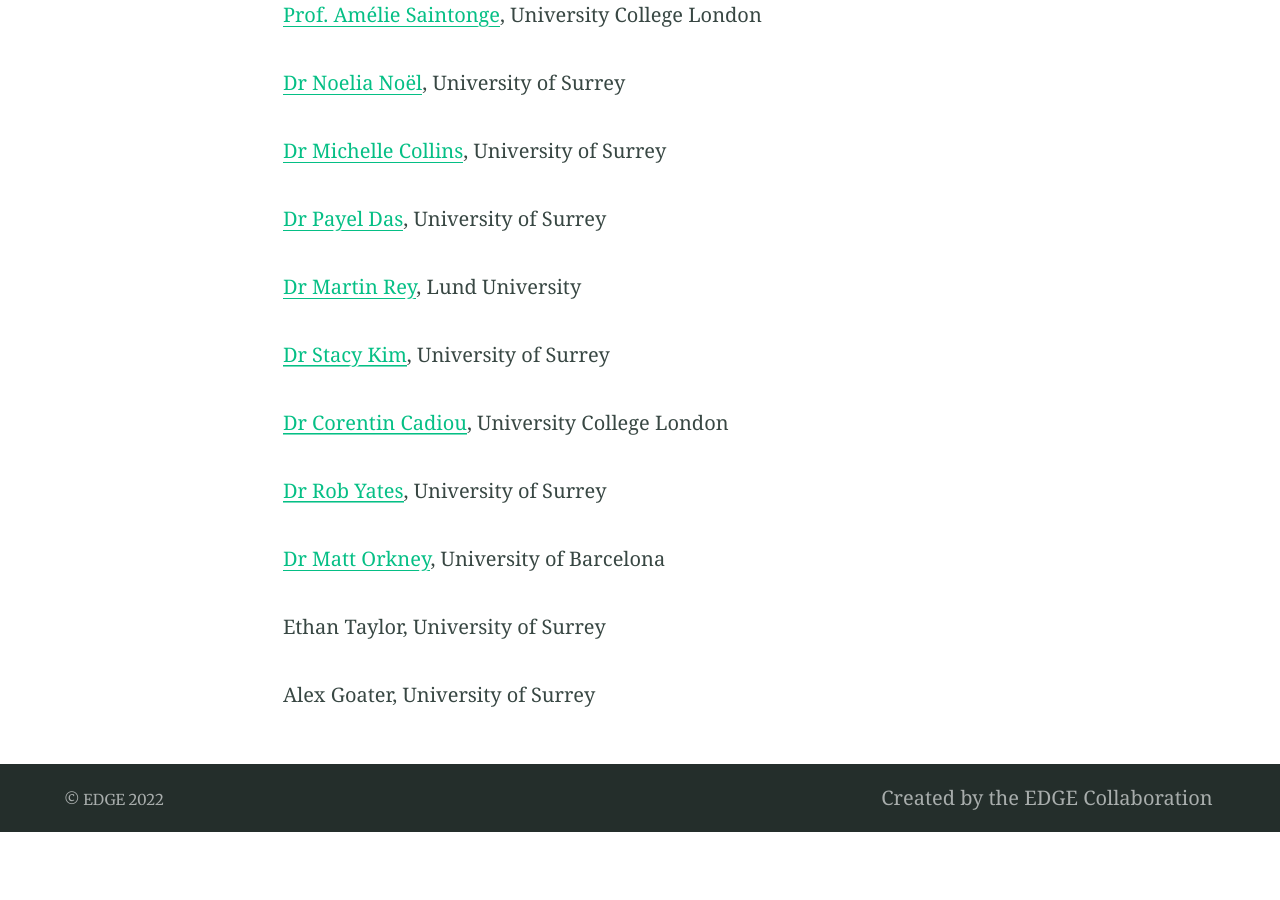
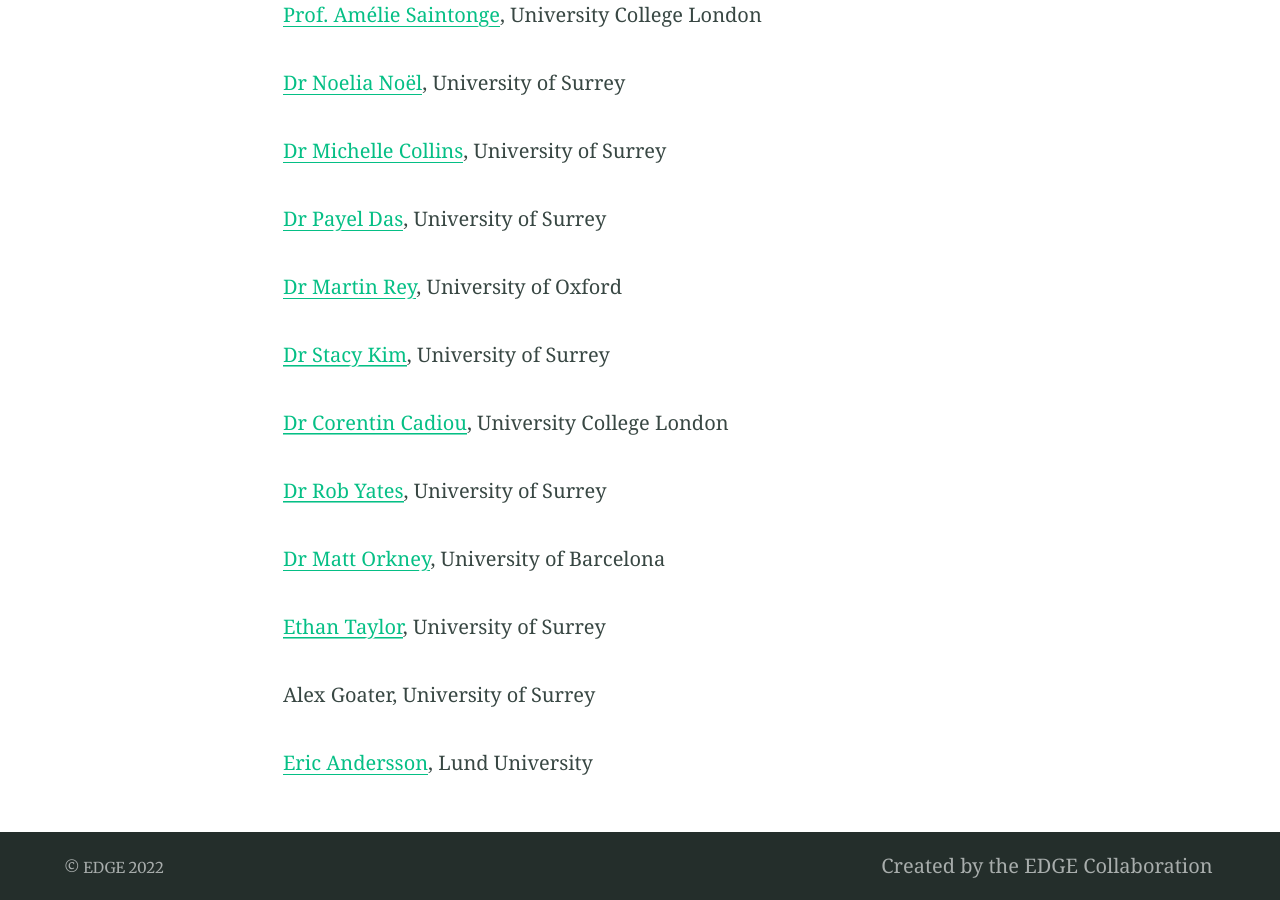
Before and after one commit to edge-simulation/edge-simulation, a Jekyll site: the page built from collaborators.md, in a window 1280 px wide and 900 px high, scrolled down 734 px. Built offline with Jekyll 4.4.1, drawn with Linux system fonts in a browser that asks for light colours; before the commit the page ends 1566 px from its top, so only the background shows below that.

Commit message:
Updated collaborators page and fixed typos on publications list.

```diff
--- a/collaborators.md
+++ b/collaborators.md
@@ -24,7 +24,7 @@ excerpt: "Meet the team."
 
 <a href="https://drpayeldas.com/">Dr Payel Das</a>, University of Surrey
 
-<a href="https://martin-rey.github.io/">Dr Martin Rey</a>, Lund University
+<a href="https://martin-rey.github.io/">Dr Martin Rey</a>, University of Oxford
 
 <a href="http://stacykim.github.io/">Dr Stacy Kim</a>, University of Surrey
 
@@ -34,6 +34,8 @@ excerpt: "Meet the team."
 
 <a href="https://www.surrey.ac.uk/people/matthew-orkney">Dr Matt Orkney</a>, University of Barcelona
 
-Ethan Taylor, University of Surrey
+<a href="https://www.surrey.ac.uk/people/ethan-taylor">Ethan Taylor</a>, University of Surrey
 
 Alex Goater, University of Surrey
+
+<a href="https://www.astro.lu.se/~eric">Eric Andersson</a>, Lund University
```
Also changed, not shown: publications.md (+2 -2 lines).
